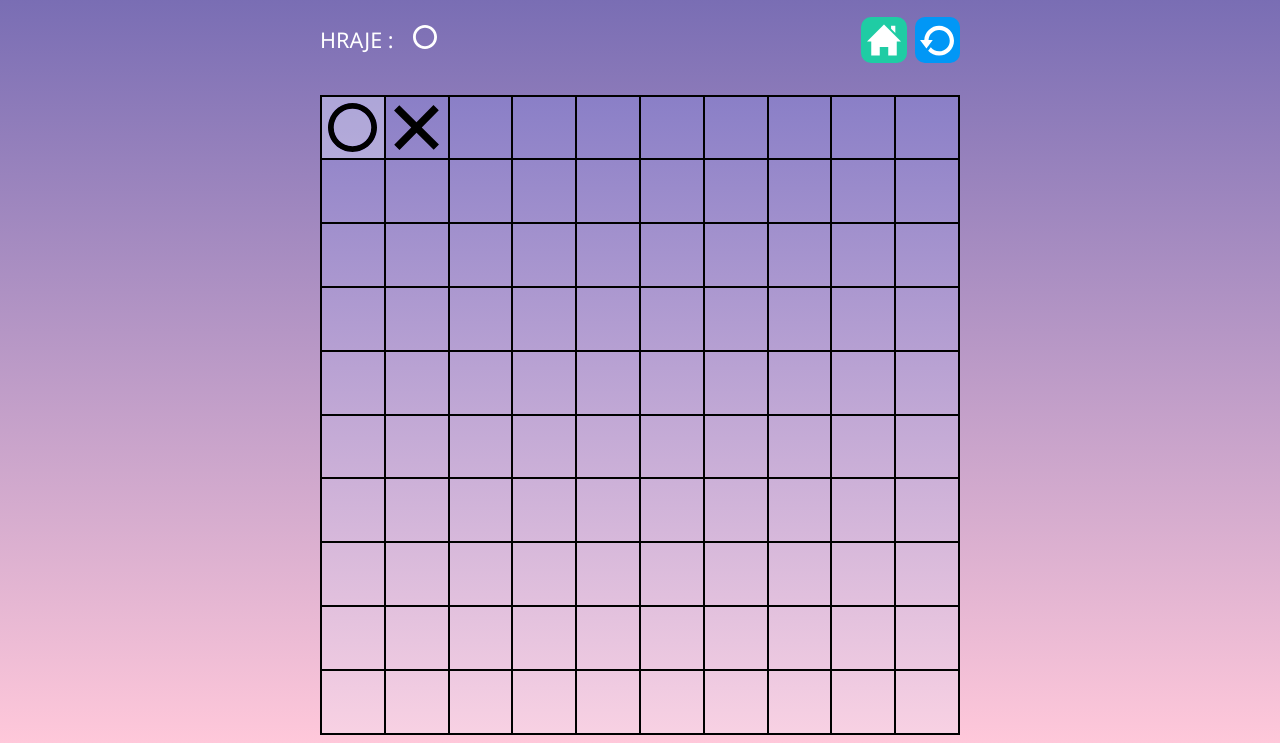
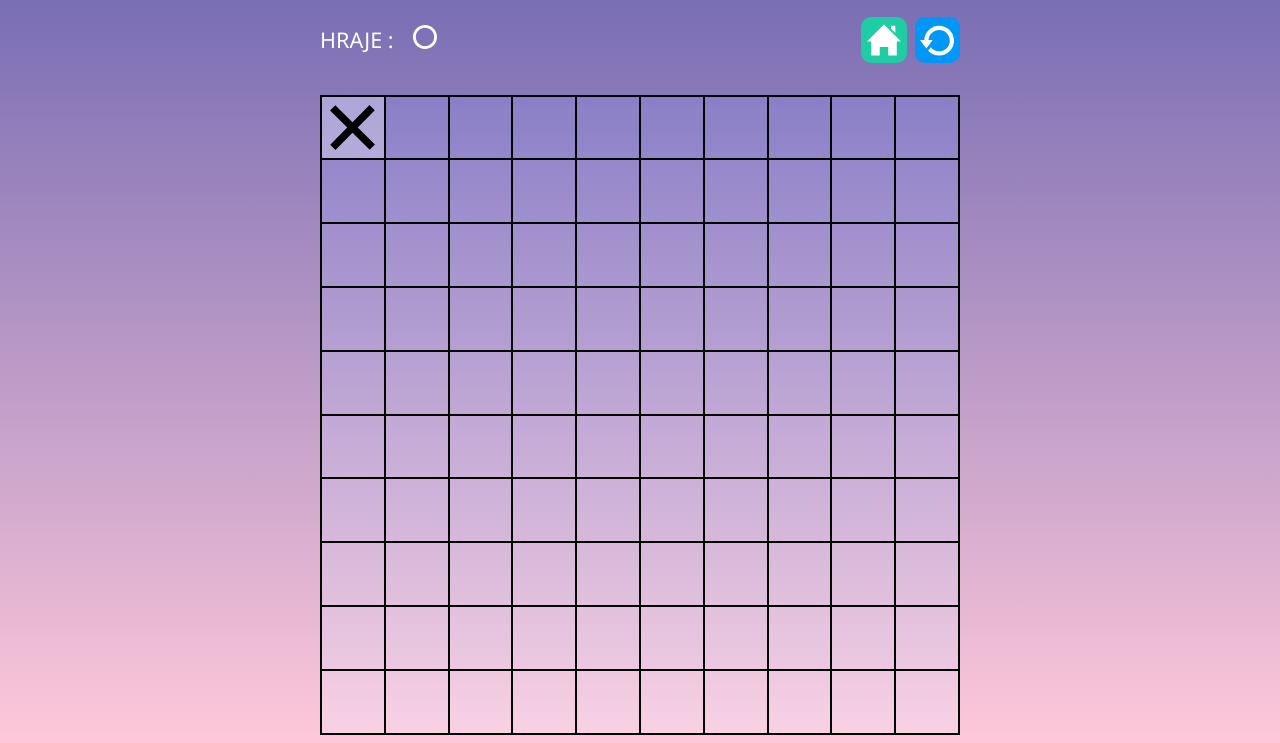
Before and after one commit to Bbbarbora/piskvorky, a plain HTML site: page hra.html in a window 1280 px wide. Both pictures are taken after a click on the button 352 px from the left and 263 px from the top of the page. Shown: the part 136-879 px from the top of the page. Drawn offline with Linux system fonts and the light colour scheme; a web font is replaced by a local one.

Commit message:
Fix: Implement player class toggle and player icon switch

```diff
--- a/hra.html
+++ b/hra.html
@@ -7,7 +7,8 @@
     <link rel="preconnect" href="https://fonts.gstatic.com" crossorigin>
     <link href="https://fonts.googleapis.com/css2?family=Lobster&family=Lora:ital@0;1&family=Montserrat:ital,wght@0,100..900;1,100..900&family=Playfair+Display:ital,wght@0,400..900;1,400..900&family=Reenie+Beanie&family=Roboto:ital,wght@0,100..900;1,100..900&display=swap" rel="stylesheet">
     <link rel="stylesheet" href="styles.css">
-    <title>Hra</title>
+    <script type="module" src="hra.js"></script>
+    <title>Game</title>
 </head>
 <body>
     <!-- Sekcia hracej stranky -->
@@ -27,7 +28,7 @@
                         <img src="pictures/home.svg" alt="Home">
                     </div>
                 </a>
-                <a href="#" class="game-board__button game-board__button--restart">
+                <a href="/hra.html" class="game-board__button game-board__button--restart">
                     <div class="game-board__icon">
                         <img src="pictures/restart.svg" alt="Restart">
                     </div>
@@ -37,8 +38,8 @@
 
     <!-- Hracia plocha -->
         <div class="game-board__grid">
-            <button class="game-board__cell board__field--circle"></button>
-            <button class="game-board__cell board__field--cross"></button>
+            <button class="game-board__cell"></button>
+            <button class="game-board__cell "></button>
             <button class="game-board__cell"></button>
             <button class="game-board__cell"></button>
             <button class="game-board__cell"></button>
--- a/hra.js
+++ b/hra.js
@@ -1,4 +1,44 @@
-let currentPlayer = 'circle'
+'use scrict'
+//skuska spojenia
+console.log("fungujemen - nefungujeme? fungujeme! :)")
 
-const playingCells = document.querySelectorAll("button")
-playingCells.add
+//vytvorim premennu hraca
+let currentPlayer = 'circle';
+
+//vyberiem vsetky policka z gridu
+const playingCells = document.querySelectorAll("button");
+
+//skontrolujem ci mam vybratych vsetkych 100 policok :)
+console.log(playingCells.length)
+
+//vyberiem ikonu hraca
+const player = document.querySelector('.game-board__player-icon img')
+
+
+
+//vybrate bunky prechadzam funkciou forEach, kde na kazdy jeden prvkov(cell) pridavam eventListener a zaznamenam  pomocou event.targetu (vlastnosti objedktu udalosti) referenciu bunky na ktoru bolo kliknute  a tej pomocou metody classList menim pridavam triedu- kruh
+playingCells.forEach((cell) => {
+    cell.addEventListener('click', (evt) => {
+        if (currentPlayer === 'circle') {
+            //zaroven to vnaram do podmienky- v ktorej zabezpecujem zmenu hraca cez dodobratie a pridanie tried
+            evt.target.classList.add("board__field--cross");
+            evt.target.classList.remove("board__field--circle");
+
+        } else if (currentPlayer === 'cross') {
+            evt.target.classList.add("board__field--circle");
+            evt.target.classList.remove("board__field--cross");
+        }
+
+
+        //zmena hraca na hornej ikone - pridam podmienku- ak klikne= zahra hrac s kruhom, tak sa zmeni aktualny hrac na kriz a opacne
+        if (currentPlayer === 'circle') {
+            currentPlayer = 'cross';
+            player.src = "/pictures/circle.svg";
+
+        } else if (currentPlayer === 'cross') {
+            currentPlayer = 'circle';
+            player.src = "/pictures/cross.svg";
+        }
+        console.log(currentPlayer);
+    })
+});
```
